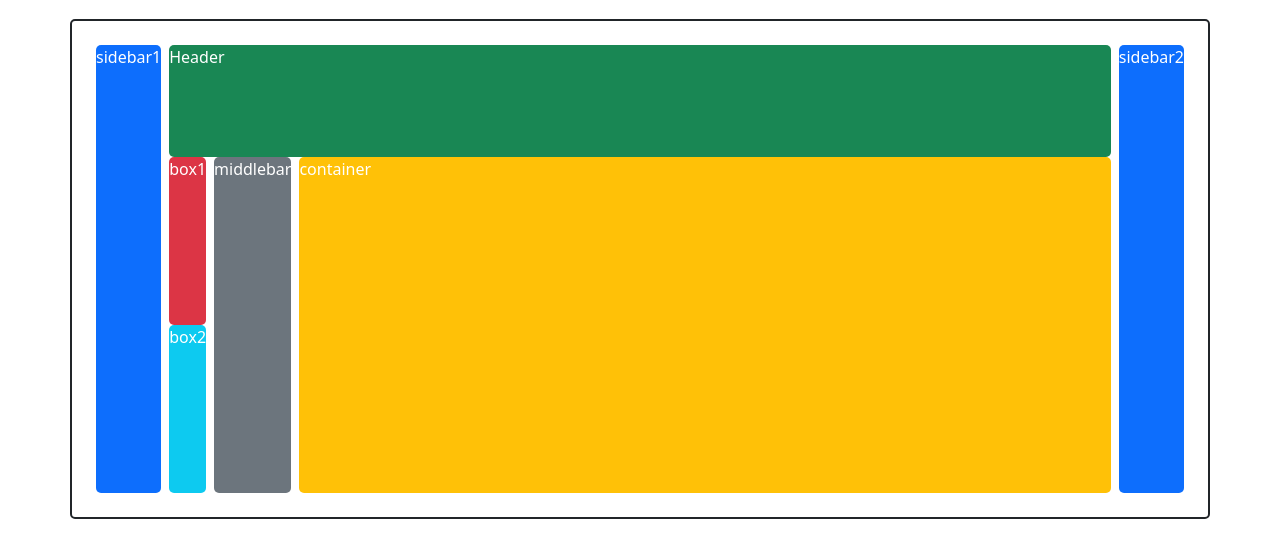
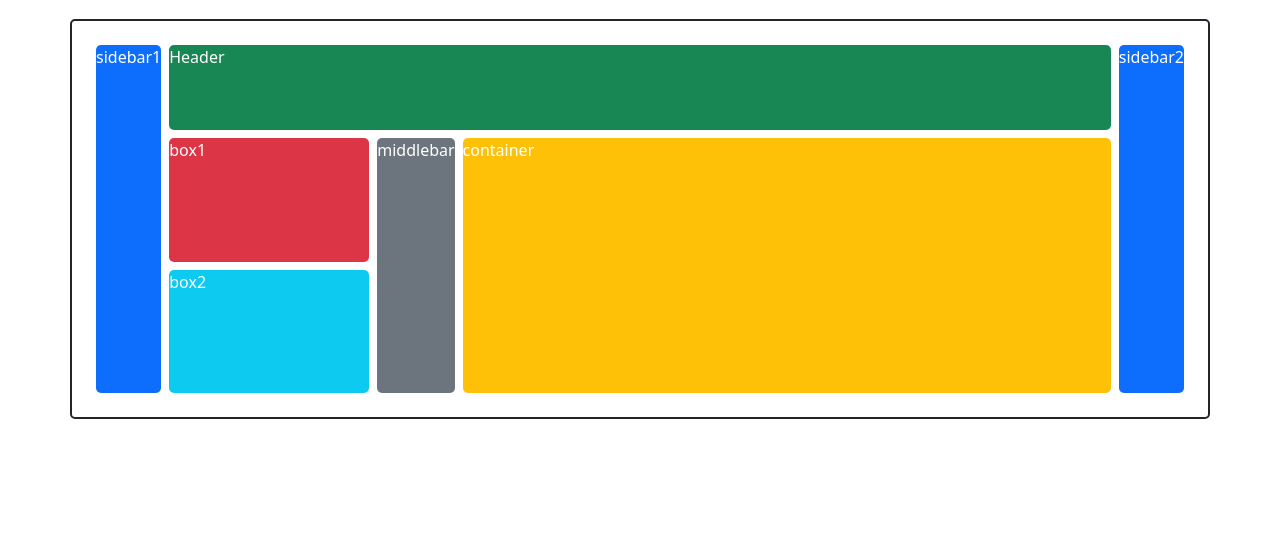
Before and after one commit to parwateshivam/Wide-Softech-HTML-CSS, a plain HTML site: page BOOTSTRAP-CSS/TASK-9/flexgrid.html in a window 1280 px wide. Shown: the part 77-634 px from the top of the page. Drawn offline with Linux system fonts and the light colour scheme.

Commit message:
final submission

```diff
--- a/BOOTSTRAP-CSS/TASK-9/flexgrid.html
+++ b/BOOTSTRAP-CSS/TASK-9/flexgrid.html
@@ -12,7 +12,8 @@
     .parent {
       width: 100%;
     }
-    div{
+
+    div {
       color: white;
       border-radius: 5px;
     }
@@ -23,15 +24,15 @@
   <h1 class=" m-4 "> Display-flex</h1>
 
   <div class="container-fluid">
-    <div class="container border p-4 border-2 border-dark" style="height: 500px;">
+    <div class="container border p-4 border-2 border-dark" style="height: 400px;">
       <div class="parent d-flex h-100 gap-2">
         <div class="sidebar1 bg-primary flex-stretch">sidebar1</div>
 
-        <div class="center h-100 flex-grow-1">
+        <div class="center h-100 d-flex flex-column flex-grow-1 gap-2">
           <div class="header bg-success h-25">Header</div>
 
           <div class="d-flex h-75 gap-2">
-            <div class="d-flex flex-column">
+            <div class="d-flex flex-column gap-2" style="width: 200px;">
               <div class="bg-danger flex-grow-1">box1</div>
               <div class="bg-info flex-grow-1">box2</div>
             </div>
```
Also changed, not shown: BOOTSTRAP-CSS/TASK-9/SelfGrid.html (+1 -1 lines), BOOTSTRAP-CSS/TASK-9/Outputs/SelfGrid.jpeg (deleted), BOOTSTRAP-CSS/TASK-9/Outputs/flexGrid.png (added), BOOTSTRAP-CSS/TASK-9/Outputs/flexLayout.jpeg (deleted), BOOTSTRAP-CSS/TASK-9/Outputs/selfGrid.png (added).
